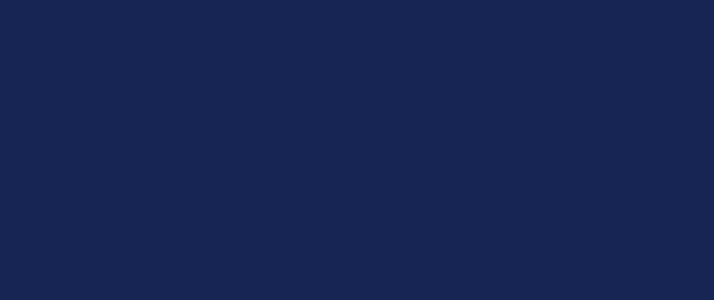
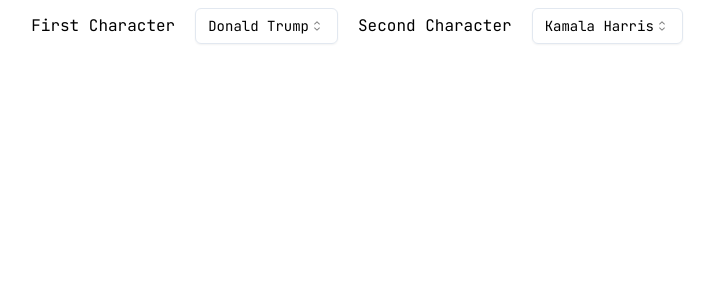
Before and after one commit to eepyankur/desivocal, a React (Vite) app: page / in a window 1280 px wide. Shown: the top 300 px of the page, without its empty margins (283-997 px from the left). Built offline with nearby package versions, Linux system fonts and the light colour scheme.

Commit message:
added character selection

```diff
--- a/package.json
+++ b/package.json
@@ -12,6 +12,7 @@
   },
   "dependencies": {
     "@radix-ui/react-icons": "^1.3.0",
+    "@radix-ui/react-select": "^2.1.1",
     "class-variance-authority": "^0.7.0",
     "clsx": "^2.1.1",
     "react": "^18.3.1",
--- a/src/App.tsx
+++ b/src/App.tsx
@@ -1,5 +1,11 @@
+import Characters from "@/components/Characters.tsx";
+
 function App() {
-  return <div className={"h-dvh w-dvw bg-blue-950 font-jetBrainsMono"}></div>;
+  return (
+    <main className={"w-full font-jetBrainsMono"}>
+      <Characters />
+    </main>
+  );
 }
 
 export default App;
--- /dev/null
+++ b/src/components/Characters.tsx
@@ -0,0 +1,61 @@
+import { useGlobalContext } from "@/hooks/useGlobalContext.tsx";
+import {
+  Select,
+  SelectContent,
+  SelectItem,
+  SelectTrigger,
+  SelectValue,
+} from "@/components/ui/select";
+
+export default function Characters() {
+  const { state, dispatch } = useGlobalContext();
+
+  return (
+    <section className={"flex w-full items-center justify-center p-2"}>
+      <div
+        className={
+          "flex w-1/2 flex-col items-center justify-center gap-5 md:flex-row"
+        }
+      >
+        <p className={"select-none text-nowrap text-center"}>First Character</p>
+        <Select
+          value={String(state.characterOne)}
+          onValueChange={(e) =>
+            dispatch({ type: "setCharacterOne", payload: Number(e) })
+          }
+        >
+          <SelectTrigger>
+            <SelectValue />
+          </SelectTrigger>
+          <SelectContent>
+            {state.characters.map((character, idx) => (
+              <SelectItem key={"first" + idx} value={String(idx)}>
+                {character}
+              </SelectItem>
+            ))}
+          </SelectContent>
+        </Select>
+        <p className={"select-none text-nowrap text-center"}>
+          Second Character
+        </p>
+        <Select
+          value={String(state.characterTwo)}
+          onValueChange={(e) =>
+            dispatch({ type: "setCharacterTwo", payload: Number(e) })
+          }
+        >
+          <SelectTrigger>
+            <SelectValue />
+          </SelectTrigger>
+          <SelectContent>
+            {state.characters.map((character, idx) => (
+              <SelectItem key={"second" + idx} value={String(idx)}>
+                {character}
+              </SelectItem>
+            ))}
+          </SelectContent>
+        </Select>
+      </div>
+    </section>
+  );
+}
--- /dev/null
+++ b/src/components/ui/select.tsx
@@ -0,0 +1,162 @@
+import * as React from "react";
+import {
+  CaretSortIcon,
+  CheckIcon,
+  ChevronDownIcon,
+  ChevronUpIcon,
+} from "@radix-ui/react-icons";
+import * as SelectPrimitive from "@radix-ui/react-select";
+
+import { cn } from "@/lib/utils";
+
+const Select = SelectPrimitive.Root;
+
+const SelectGroup = SelectPrimitive.Group;
+
+const SelectValue = SelectPrimitive.Value;
+
+const SelectTrigger = React.forwardRef<
+  React.ElementRef<typeof SelectPrimitive.Trigger>,
+  React.ComponentPropsWithoutRef<typeof SelectPrimitive.Trigger>
+>(({ className, children, ...props }, ref) => (
+  <SelectPrimitive.Trigger
+    ref={ref}
+    className={cn(
+      "flex h-9 w-full items-center justify-between whitespace-nowrap rounded-md border border-slate-200 bg-transparent px-3 py-2 text-sm shadow-sm ring-offset-white placeholder:text-slate-500 focus:outline-none focus:ring-1 focus:ring-slate-950 disabled:cursor-not-allowed disabled:opacity-50 dark:border-slate-800 dark:ring-offset-slate-950 dark:placeholder:text-slate-400 dark:focus:ring-slate-300 [&>span]:line-clamp-1",
+      className,
+    )}
+    {...props}
+  >
+    {children}
+    <SelectPrimitive.Icon asChild>
+      <CaretSortIcon className="h-4 w-4 opacity-50" />
+    </SelectPrimitive.Icon>
+  </SelectPrimitive.Trigger>
+));
+SelectTrigger.displayName = SelectPrimitive.Trigger.displayName;
+
+const SelectScrollUpButton = React.forwardRef<
+  React.ElementRef<typeof SelectPrimitive.ScrollUpButton>,
+  React.ComponentPropsWithoutRef<typeof SelectPrimitive.ScrollUpButton>
+>(({ className, ...props }, ref) => (
+  <SelectPrimitive.ScrollUpButton
+    ref={ref}
+    className={cn(
+      "flex cursor-default items-center justify-center py-1",
+      className,
+    )}
+    {...props}
+  >
+    <ChevronUpIcon />
+  </SelectPrimitive.ScrollUpButton>
+));
+SelectScrollUpButton.displayName = SelectPrimitive.ScrollUpButton.displayName;
+
+const SelectScrollDownButton = React.forwardRef<
+  React.ElementRef<typeof SelectPrimitive.ScrollDownButton>,
+  React.ComponentPropsWithoutRef<typeof SelectPrimitive.ScrollDownButton>
+>(({ className, ...props }, ref) => (
+  <SelectPrimitive.ScrollDownButton
+    ref={ref}
+    className={cn(
+      "flex cursor-default items-center justify-center py-1",
+      className,
+    )}
+    {...props}
+  >
+    <ChevronDownIcon />
+  </SelectPrimitive.ScrollDownButton>
+));
+SelectScrollDownButton.displayName =
+  SelectPrimitive.ScrollDownButton.displayName;
+
+const SelectContent = React.forwardRef<
+  React.ElementRef<typeof SelectPrimitive.Content>,
+  React.ComponentPropsWithoutRef<typeof SelectPrimitive.Content>
+>(({ className, children, position = "popper", ...props }, ref) => (
+  <SelectPrimitive.Portal>
+    <SelectPrimitive.Content
+      ref={ref}
+      className={cn(
+        "relative z-50 max-h-96 min-w-[8rem] overflow-hidden rounded-md border border-slate-200 bg-white text-slate-950 shadow-md data-[state=open]:animate-in data-[state=closed]:animate-out data-[state=closed]:fade-out-0 data-[state=open]:fade-in-0 data-[state=closed]:zoom-out-95 data-[state=open]:zoom-in-95 data-[side=bottom]:slide-in-from-top-2 data-[side=left]:slide-in-from-right-2 data-[side=right]:slide-in-from-left-2 data-[side=top]:slide-in-from-bottom-2 dark:border-slate-800 dark:bg-slate-950 dark:text-slate-50",
+        position === "popper" &&
+          "data-[side=bottom]:translate-y-1 data-[side=left]:-translate-x-1 data-[side=right]:translate-x-1 data-[side=top]:-translate-y-1",
+        className,
+      )}
+      position={position}
+      {...props}
+    >
+      <SelectScrollUpButton />
+      <SelectPrimitive.Viewport
+        className={cn(
+          "p-1",
+          position === "popper" &&
+            "h-[var(--radix-select-trigger-height)] w-full min-w-[var(--radix-select-trigger-width)]",
+        )}
+      >
+        {children}
+      </SelectPrimitive.Viewport>
+      <SelectScrollDownButton />
+    </SelectPrimitive.Content>
+  </SelectPrimitive.Portal>
+));
+SelectContent.displayName = SelectPrimitive.Content.displayName;
+
+const SelectLabel = React.forwardRef<
+  React.ElementRef<typeof SelectPrimitive.Label>,
+  React.ComponentPropsWithoutRef<typeof SelectPrimitive.Label>
+>(({ className, ...props }, ref) => (
+  <SelectPrimitive.Label
+    ref={ref}
+    className={cn("px-2 py-1.5 text-sm font-semibold", className)}
+    {...props}
+  />
+));
+SelectLabel.displayName = SelectPrimitive.Label.displayName;
+
+const SelectItem = React.forwardRef<
+  React.ElementRef<typeof SelectPrimitive.Item>,
+  React.ComponentPropsWithoutRef<typeof SelectPrimitive.Item>
+>(({ className, children, ...props }, ref) => (
+  <SelectPrimitive.Item
+    ref={ref}
+    className={cn(
+      "relative flex w-full cursor-default select-none items-center rounded-sm py-1.5 pl-2 pr-8 text-sm outline-none focus:bg-slate-100 focus:text-slate-900 data-[disabled]:pointer-events-none data-[disabled]:opacity-50 dark:focus:bg-slate-800 dark:focus:text-slate-50",
+      className,
+    )}
+    {...props}
+  >
+    <span className="absolute right-2 flex h-3.5 w-3.5 items-center justify-center">
+      <SelectPrimitive.ItemIndicator>
+        <CheckIcon className="h-4 w-4" />
+      </SelectPrimitive.ItemIndicator>
+    </span>
+    <SelectPrimitive.ItemText>{children}</SelectPrimitive.ItemText>
+  </SelectPrimitive.Item>
+));
+SelectItem.displayName = SelectPrimitive.Item.displayName;
+
+const SelectSeparator = React.forwardRef<
+  React.ElementRef<typeof SelectPrimitive.Separator>,
+  React.ComponentPropsWithoutRef<typeof SelectPrimitive.Separator>
+>(({ className, ...props }, ref) => (
+  <SelectPrimitive.Separator
+    ref={ref}
+    className={cn("-mx-1 my-1 h-px bg-slate-100 dark:bg-slate-800", className)}
+    {...props}
+  />
+));
+SelectSeparator.displayName = SelectPrimitive.Separator.displayName;
+
+export {
+  Select,
+  SelectGroup,
+  SelectValue,
+  SelectTrigger,
+  SelectContent,
+  SelectLabel,
+  SelectItem,
+  SelectSeparator,
+  SelectScrollUpButton,
+  SelectScrollDownButton,
+};
--- /dev/null
+++ b/src/contexts/GlobalContextProvider.tsx
@@ -0,0 +1,58 @@
+import React, { createContext, useReducer } from "react";
+
+interface GlobalContextState {
+  characters: string[];
+  characterOne: number;
+  characterTwo: number;
+}
+
+type GlobalContextAction =
+  | { type: "setCharacterOne"; payload: number }
+  | { type: "setCharacterTwo"; payload: number };
+
+export interface GlobalContextType {
+  state: GlobalContextState;
+  //prettier-ignore
+  dispatch: React.Dispatch<GlobalContextAction>;
+}
+
+export const GlobalContext = createContext<GlobalContextType | null>(null);
+
+export function GlobalContextProvider({
+  children,
+}: {
+  children: React.ReactNode;
+}) {
+  const [state, dispatch] = useReducer(
+    (
+      prevState: GlobalContextState,
+      action: GlobalContextAction,
+    ): GlobalContextState => {
+      switch (action.type) {
+        case "setCharacterOne":
+          return { ...prevState, characterOne: action.payload };
+        case "setCharacterTwo":
+          return { ...prevState, characterTwo: action.payload };
+        default:
+          return prevState;
+      }
+    },
+    {
+      characters: [
+        "Donald Trump",
+        "Kamala Harris",
+        "Peter Griffin",
+        "Deadpool",
+        "Wolverine",
+      ],
+      characterOne: 0,
+      characterTwo: 1,
+    },
+  );
+
+  return (
+    <GlobalContext.Provider value={{ state, dispatch }}>
+      {children}
+    </GlobalContext.Provider>
+  );
+}
--- /dev/null
+++ b/src/hooks/useGlobalContext.tsx
@@ -0,0 +1,12 @@
+import { useContext } from "react";
+import {
+  type GlobalContextType,
+  GlobalContext,
+} from "@/contexts/GlobalContextProvider.tsx";
+
+export function useGlobalContext(): GlobalContextType {
+  const context = useContext(GlobalContext);
+  if (context === null) throw new Error("Global context is undefined");
+
+  return context;
+}
--- a/src/main.tsx
+++ b/src/main.tsx
@@ -1,10 +1,13 @@
 import React from "react";
 import ReactDOM from "react-dom/client";
+import { Providers } from "@/services/Providers.tsx";
 import App from "./App.tsx";
 import "./index.css";
 
 ReactDOM.createRoot(document.getElementById("root")!).render(
   <React.StrictMode>
-    <App />
+    <Providers>
+      <App />
+    </Providers>
   </React.StrictMode>,
 );
--- /dev/null
+++ b/src/services/Providers.tsx
@@ -0,0 +1,6 @@
+import React from "react";
+import { GlobalContextProvider } from "../contexts/GlobalContextProvider.tsx";
+
+export function Providers({ children }: { children: React.ReactNode }) {
+  return <GlobalContextProvider>{children}</GlobalContextProvider>;
+}
```
Also changed, not shown: 1 other file (tests, documents, lock files or other folders).
